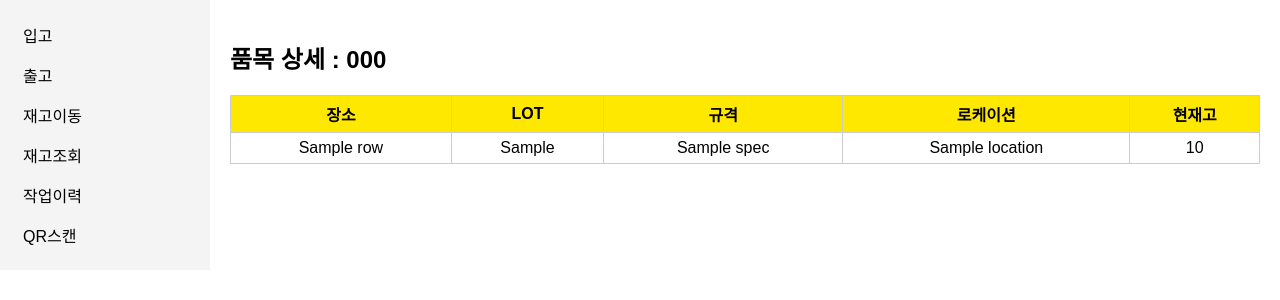
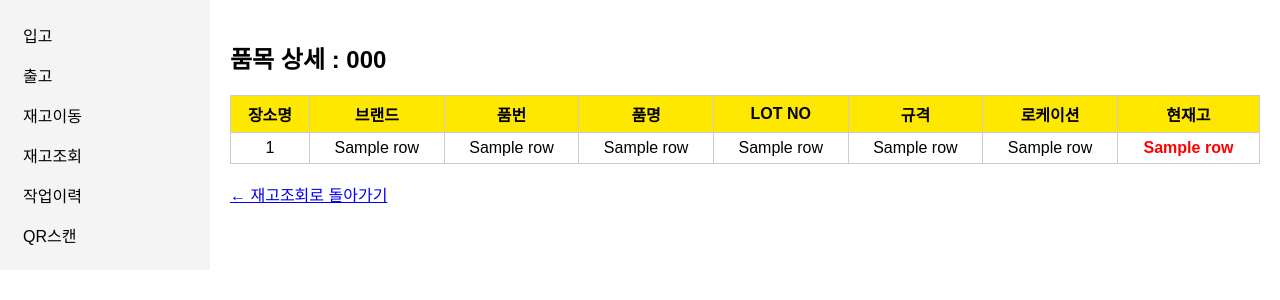
Before and after one commit to dlahtp44-prog/pars-wms-api, a FastAPI app: template app/templates/item.html in a window 1280 px wide. Shown: the top 300 px of the page. Run offline with FastAPI, Linux system fonts and the light colour scheme; the template is opened without the code that fills it: most values are stand-ins (such as "Sample title", 1, 10 or a date in 2020).

Commit message:
Update item.html

```diff
--- a/app/templates/item.html
+++ b/app/templates/item.html
@@ -1,20 +1,35 @@
 {% extends "base.html" %}
 {% block content %}
+
 <h2>품목 상세 : {{ item_code }}</h2>
 
-<table>
-<tr>
-  <th>장소</th><th>LOT</th><th>규격</th>
-  <th>로케이션</th><th>현재고</th>
-</tr>
-{% for r in rows %}
-<tr>
-  <td>{{ r.location_name }}</td>
-  <td>{{ r.lot_no }}</td>
-  <td>{{ r.spec }}</td>
-  <td>{{ r.location }}</td>
-  <td>{{ r.qty }}</td>
-</tr>
-{% endfor %}
+<table border="1" cellpadding="8" cellspacing="0">
+  <tr style="background:#ffe600;">
+    <th>장소명</th>
+    <th>브랜드</th>
+    <th>품번</th>
+    <th>품명</th>
+    <th>LOT NO</th>
+    <th>규격</th>
+    <th>로케이션</th>
+    <th>현재고</th>
+  </tr>
+
+  {% for r in rows %}
+  <tr>
+    <td>{{ r[0] }}</td>  <!-- warehouse -->
+    <td>{{ r[1] }}</td>  <!-- brand -->
+    <td>{{ r[2] }}</td>  <!-- item_code -->
+    <td>{{ r[3] }}</td>  <!-- item_name -->
+    <td>{{ r[4] }}</td>  <!-- lot_no -->
+    <td>{{ r[5] }}</td>  <!-- spec -->
+    <td>{{ r[6] }}</td>  <!-- location -->
+    <td style="font-weight:bold; color:red;">{{ r[7] }}</td> <!-- qty -->
+  </tr>
+  {% endfor %}
 </table>
+
+<br>
+<a href="/inventory-page">← 재고조회로 돌아가기</a>
+
 {% endblock %}
```
